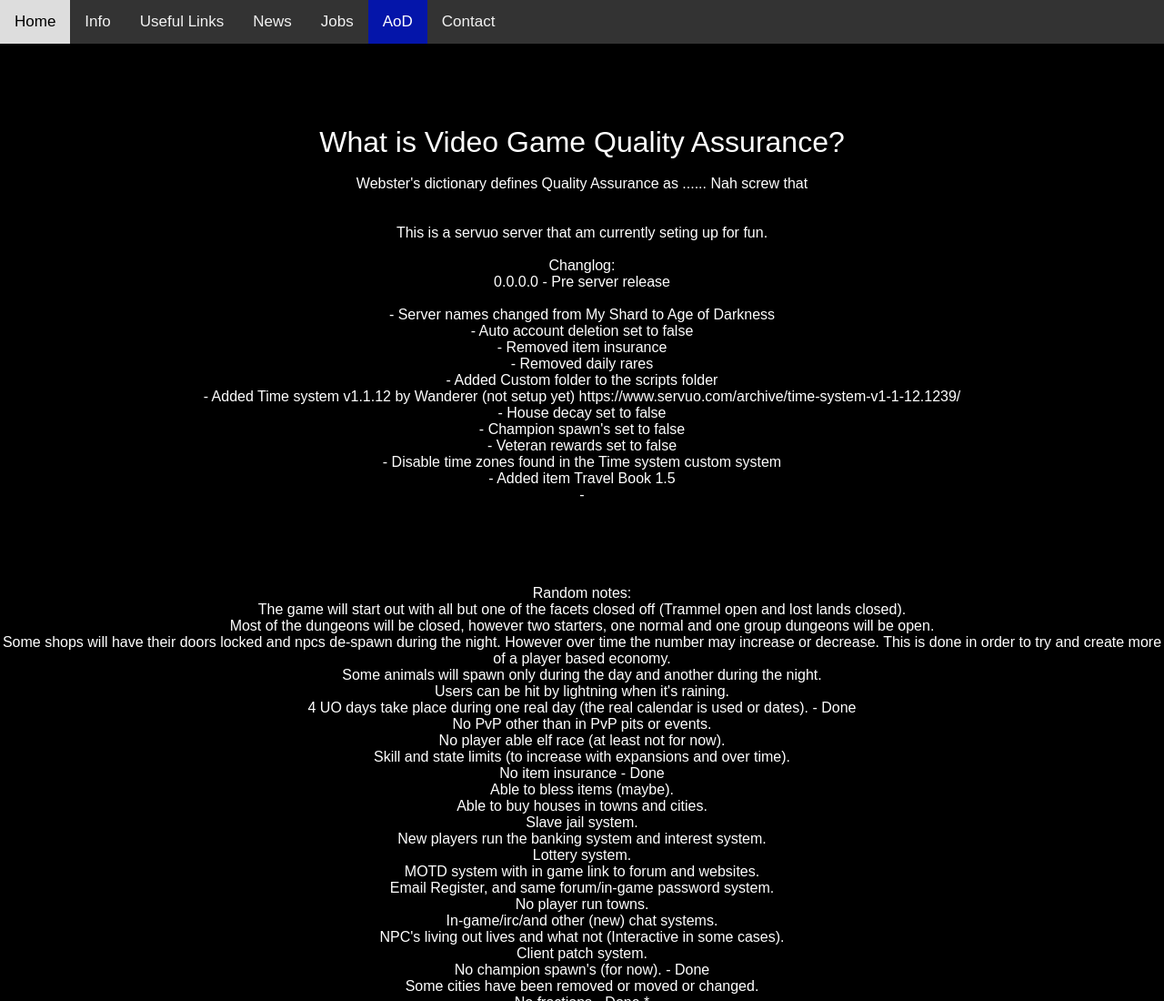
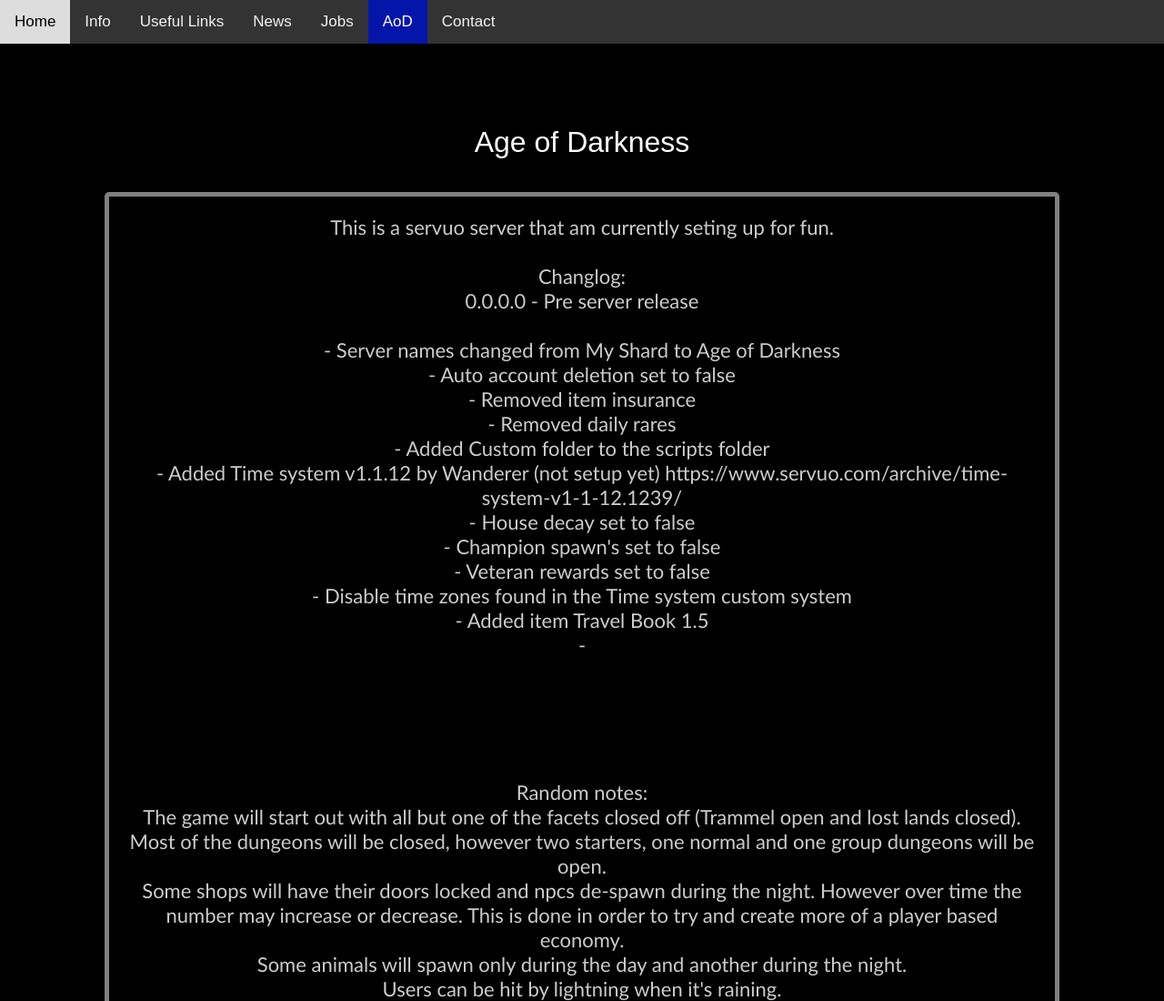
Before and after one commit to joeylockie/lockiemedia, a plain HTML site: page ageofdarkness.html in a window 1280 px wide. Shown: the top 1100 px of the page at 91% size. Drawn offline with Linux system fonts and the light colour scheme.

Commit message:
formating

```diff
--- a/ageofdarkness.html
+++ b/ageofdarkness.html
@@ -94,9 +94,9 @@
 		</script>
     <font color="white"> <center>
         <br><br><br><br><br>
-        <font size="+3">What is Video Game Quality Assurance?</font><br><br>
-Webster's dictionary defines Quality Assurance as ...... Nah screw that
+        <font size="+3">Age of Darkness</font>
 <br><br><br>
+<div class="textbox" style="width: 1000px">
 This is a servuo server that am currently seting up for fun.
 <br><br>
 Changlog:<br>
@@ -204,3 +204,5 @@ Church's in each city, control all the shrines and religious sites<br>
 jail in the city no longer used (may be used for quest)<br>
 Each city has its own color for its guards and flags and what not(and king as his own as well)<br>
 <br>
+
+</div>
```
